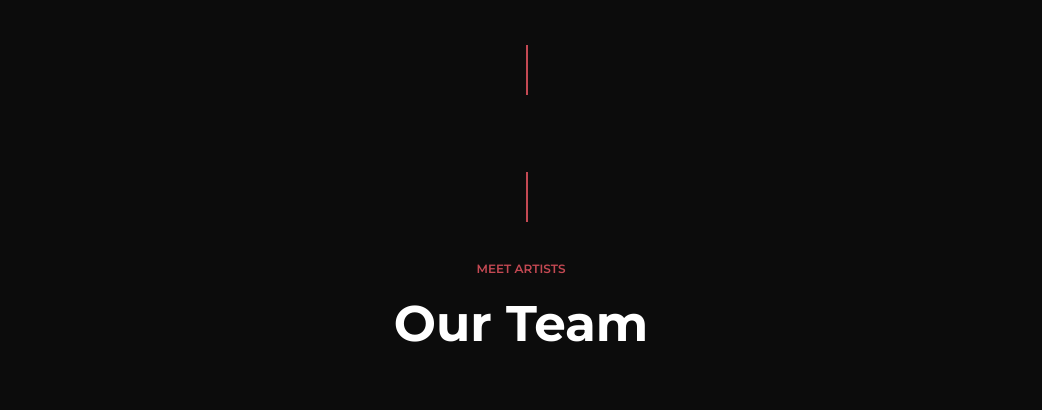
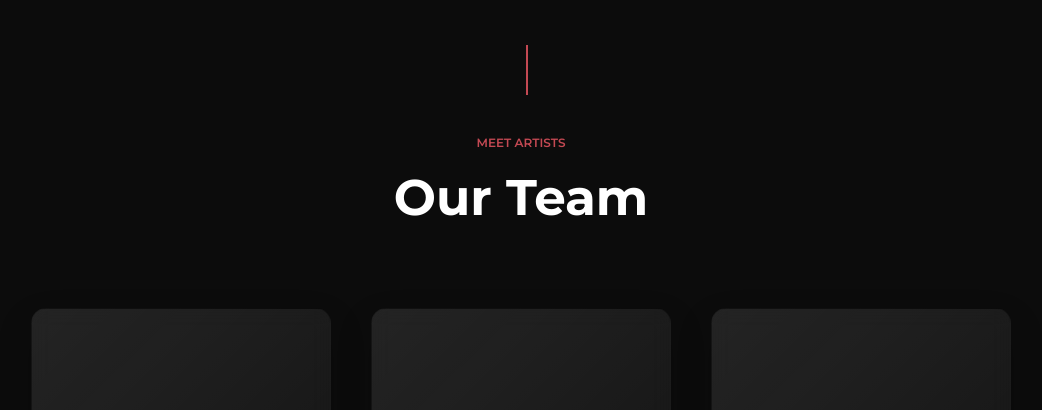
Before and after one commit to KunalPareek21/Makeup-Website, a plain HTML site: page index.html in a window 1280 px wide. Shown: the part 2200-2610 px from the top of the page, without its empty margins (119-1161 px from the left). Drawn offline with nearby package versions, Linux system fonts and the light colour scheme; files whose address does not match are found by name.

Commit message:
Update index.html

```diff
--- a/index.html
+++ b/index.html
@@ -224,15 +224,6 @@
                 <img src="assets/imgs/after.jpg" class="image_after_before" id="afterImage" alt="After">
             </div> -->
             <!-- AFTER BEFORE SECTION -->
-
-
-            <!-- SEPERATOR SECTION -->
-            <div class="row seperator_section">
-                <div class="seperator_sec"></div>
-            </div>
-            <!-- SEPERATOR SECTION -->
-
-
 
             <!-- OUR TEAM -->
             <div id="Team" class="row our_team_section_customs">
```
